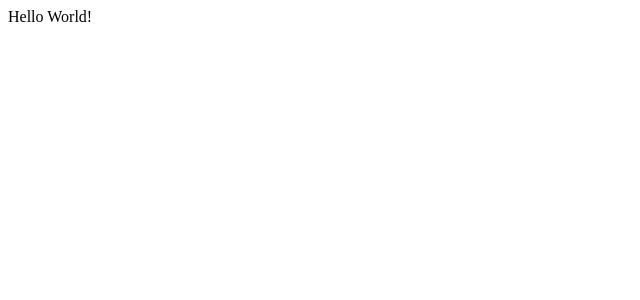
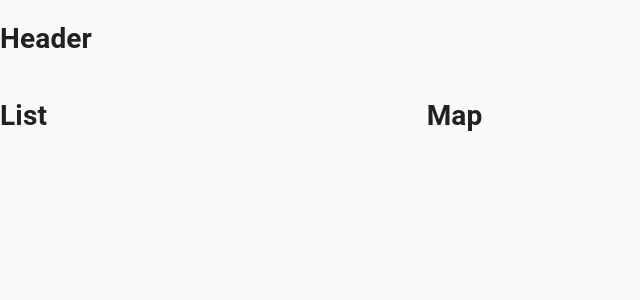
Before and after one commit to Buenaventura-Celine/Travel-Companion-Application, a React (Create React App) app: page / in a window 1280 px wide. Shown: the top 300 px of the page, without its empty margins (0-640 px from the left). Built offline with nearby package versions, Linux system fonts and the light colour scheme.

Commit message:
Generating components

```diff
--- a/public/index.html
+++ b/public/index.html
@@ -2,11 +2,11 @@
 <html lang="en">
   <head>
     <meta charset="utf-8" />
-    <link rel="icon" href="%PUBLIC_URL%/favicon.ico" />
+    <link rel="icon" href="%PUBLIC_URL%/compass.svg" />
     <meta name="viewport" content="width=device-width, initial-scale=1" />
     <meta name="theme-color" content="#000000" />
     <meta name="description" content="Web site created using create-react-app"/>
-    <link rel="apple-touch-icon" href="%PUBLIC_URL%/logo192.png" />
+    <link rel="apple-touch-icon" href="%PUBLIC_URL%/compass.svg" />
     <link rel="manifest" href="%PUBLIC_URL%/manifest.json" />
     <title>Wanderlust</title>
   </head>
--- a/src/App.js
+++ b/src/App.js
@@ -1,10 +1,24 @@
 import React from 'react'
+import { CssBaseline, Grid } from '@material-ui/core'
+
+import Header from './components/Header/Header'
+import List from './components/List/List'
+import Map from './components/Map/Map'
 
 const App = () => {
     return (
-        <div>
-            Hello World!
-        </div>
+        <>
+           <CssBaseline/>
+           <Header/>
+           <Grid container spacing={3} style={{ width: '100%' }}>
+               <Grid item xs={12} md={4}>
+                   <List/>
+               </Grid>
+               <Grid item xs={12} md={8}>
+                   <Map/>
+               </Grid>
+           </Grid>
+        </>
     )
 }
 
--- /dev/null
+++ b/src/components/Header/Header.jsx
@@ -0,0 +1,11 @@
+import React from 'react'
+
+const Header = () => {
+    return (
+        <h1>
+            Header
+        </h1>
+    )
+}
+
+export default Header
--- /dev/null
+++ b/src/components/List/List.jsx
@@ -0,0 +1,11 @@
+import React from 'react'
+
+const List = () => {
+    return (
+        <h1>
+            List
+        </h1>
+    )
+}
+
+export default List
--- /dev/null
+++ b/src/components/Map/Map.jsx
@@ -0,0 +1,11 @@
+import React from 'react'
+
+const Map = () => {
+    return (
+        <h1>
+            Map
+        </h1>
+    )
+}
+
+export default Map
```
Also changed, not shown: src/components/PlaceDetails/PlaceDetails.jsx (added, +11 -0 lines), public/compass.svg (added), src/components/Header/styles.js (added), src/components/List/styles.js (added), src/components/Map/styles.js (added), src/components/PlaceDetails/styles.js (added).
